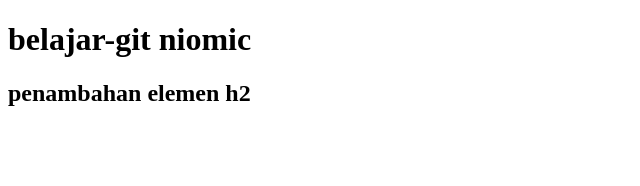
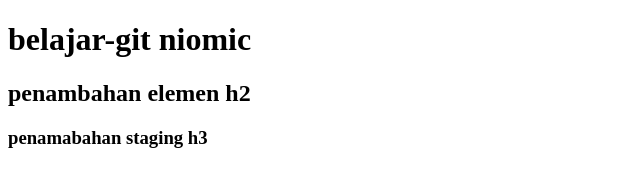
Before and after one commit to ardisahbani260595/belajar-niomic, a plain HTML site: page index.html in a window 1280 px wide. Shown: the whole page, without its empty margins (0-640 px from the left). Drawn offline with Linux system fonts and the light colour scheme.

Commit message:
penambahan elemen h3

```diff
--- a/index.html
+++ b/index.html
@@ -9,5 +9,6 @@
 <body>
   <h1>belajar-git niomic</h1>
   <h2>penambahan elemen h2</h2>
+  <h3>penamabahan staging h3</h3>
 </body>
 </html>
```
